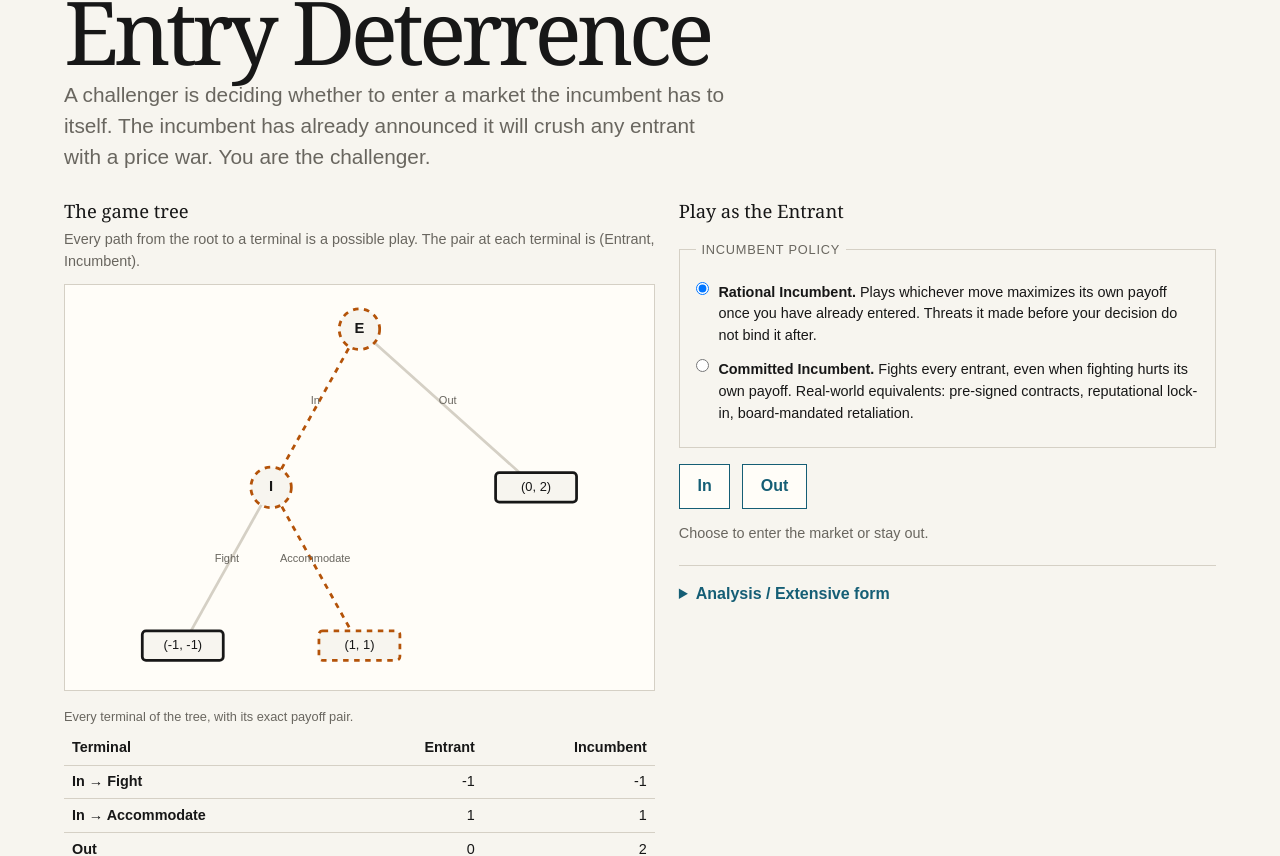
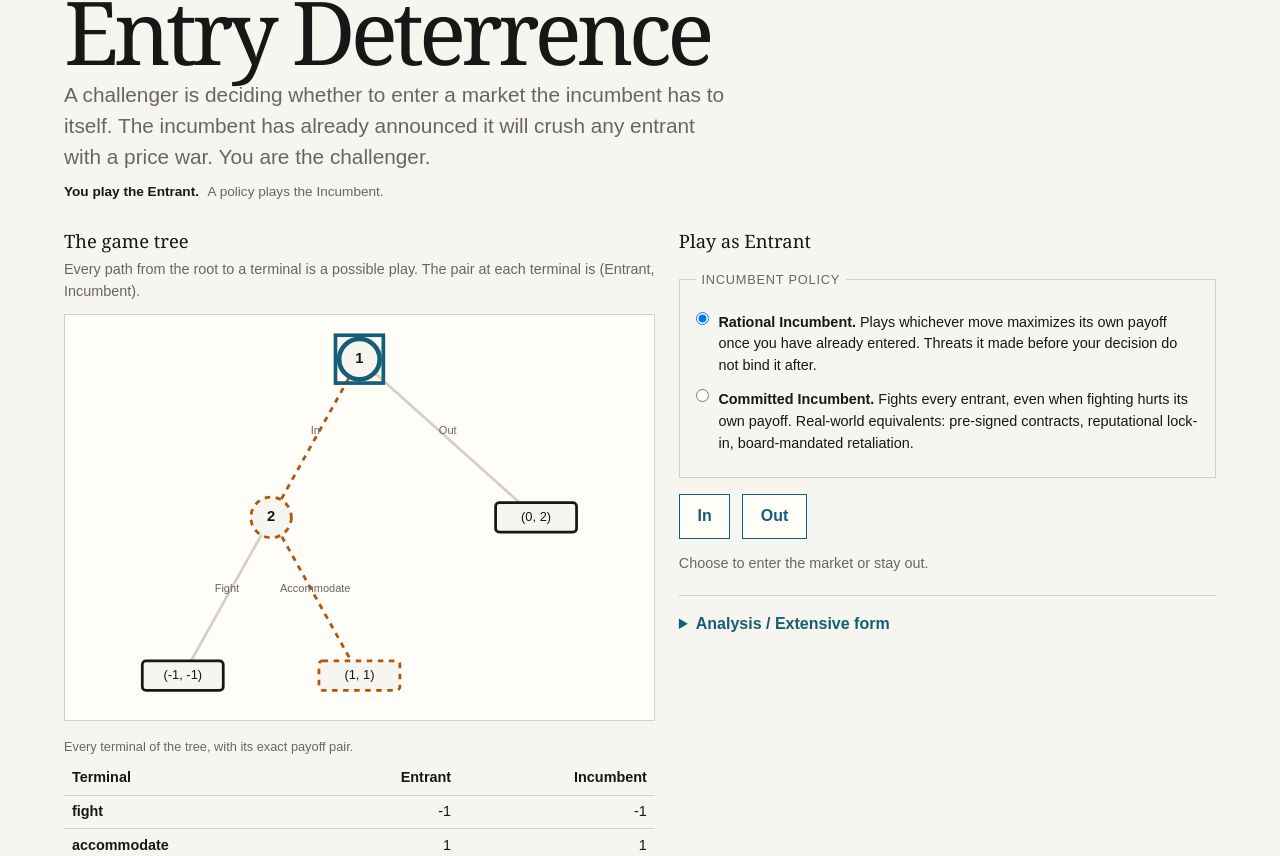
Before and after one commit to ItsMonarch04/gt-sandbox, a Next.js app: page /extensive/entry-deterrence/ in a window 1280 px wide. Shown: the part 246-1102 px from the top of the page. Built offline with nearby package versions, Linux system fonts and the light colour scheme; no server answers.

Commit message:
Commit v0.16.6: Player-Agnostic Extensive Surface /6-O8-O7

```diff
--- a/package.json
+++ b/package.json
@@ -1,6 +1,6 @@
 {
   "name": "game-theory-sandbox",
-  "version": "0.16.5",
+  "version": "0.16.6",
   "private": true,
   "packageManager": "pnpm@11.7.0",
   "engines": {
--- a/src/components/arena/extensive-play.tsx
+++ b/src/components/arena/extensive-play.tsx
@@ -11,6 +11,7 @@ import {
   backwardInduction,
   type DecisionNode,
   type GameNode,
+  type TerminalNode,
 } from "@/engine/extensive";
 import { formatRational, type Rational } from "@/engine/rational";
 
@@ -38,7 +39,6 @@ function layoutTree(root: GameNode): {
   width: number;
   height: number;
 } {
-  // Two-pass layout: compute subtree widths, then assign x coordinates.
   const widthCache = new Map<string, number>();
   const width = (node: GameNode): number => {
     if (widthCache.has(node.id)) return widthCache.get(node.id)!;
@@ -99,24 +99,45 @@ function isDecision(node: GameNode): node is DecisionNode {
   return node.kind === "decision";
 }
 
-function playAgainstRival(
+function isTerminal(node: GameNode): node is TerminalNode {
+  return node.kind === "terminal";
+}
+
+interface WalkResult {
+  readonly path: readonly string[];
+  readonly awaitingNode: DecisionNode | null;
+  readonly terminal: TerminalNode | null;
+}
+
+function walkGame(
   root: GameNode,
-  entrantChoice: number,
+  userPlayer: string,
+  userChoices: ReadonlyMap<string, number>,
   rivalStrategy: ReadonlyMap<string, number>,
-): { path: string[]; terminal: GameNode } {
+): WalkResult {
   const path: string[] = [];
   let current: GameNode = root;
-  let entrantMoved = false;
-  while (current.kind !== "terminal") {
+  while (true) {
     path.push(current.id);
-    const chosen = entrantMoved
-      ? (rivalStrategy.get(current.id) ?? 0)
-      : entrantChoice;
-    entrantMoved = true;
+    if (isTerminal(current)) {
+      return { path, awaitingNode: null, terminal: current };
+    }
+    let chosen: number | undefined;
+    if (current.player === userPlayer) {
+      chosen = userChoices.get(current.id);
+      if (chosen === undefined) {
+        return { path, awaitingNode: current, terminal: null };
+      }
+    } else {
+      chosen = rivalStrategy.get(current.id) ?? 0;
+    }
     current = current.children[chosen];
   }
-  path.push(current.id);
-  return { path, terminal: current };
+}
+
+/** Ordered short labels (1-based) — always unique even when player names share a first letter. */
+function playerShortLabels(players: readonly string[]): readonly string[] {
+  return players.map((_, index) => String(index + 1));
 }
 
 export function ExtensivePlayExperience({ slug }: Props) {
@@ -125,45 +146,76 @@ export function ExtensivePlayExperience({ slug }: Props) {
   const game = entry.game;
 
   const [rivalId, setRivalId] = useState(content.rivals[0].id);
-  const [entrantChoice, setEntrantChoice] = useState<number | null>(null);
+  const [userChoices, setUserChoices] = useState<ReadonlyMap<string, number>>(
+    () => new Map(),
+  );
 
   const rival =
     content.rivals.find((r) => r.id === rivalId) ?? content.rivals[0];
 
   const layout = useMemo(() => layoutTree(game.root), [game.root]);
   const spne = useMemo(() => backwardInduction(game), [game]);
-  const entrantNode = game.root as DecisionNode;
+  const shortLabels = useMemo(
+    () => playerShortLabels(game.players),
+    [game.players],
+  );
 
-  const outcome =
-    entrantChoice === null
-      ? null
-      : playAgainstRival(game.root, entrantChoice, rival.strategy);
-  const spnePath = new Set(spne.path);
-  const currentPath = new Set(outcome?.path ?? []);
-  const terminalPayoffs =
-    outcome && outcome.terminal.kind === "terminal"
-      ? outcome.terminal.payoffs
-      : null;
+  const walk = walkGame(
+    game.root,
+    content.userPlayer,
+    userChoices,
+    rival.strategy,
+  );
+  const isComplete = walk.terminal !== null;
+  const spnePath = useMemo(() => new Set(spne.path), [spne.path]);
+  const currentPath = new Set(walk.path);
+  const terminalPayoffs = walk.terminal?.payoffs ?? null;
+  const roundCount = userChoices.size;
 
   const unitWidth = Math.max(layout.width, 1);
   const unitHeight = Math.max(layout.height, 1);
-  const svgWidth = 320;
-  const svgHeight = 220;
+  const svgWidth = Math.max(320, unitWidth * 34);
+  const svgHeight = Math.max(220, unitHeight * 60 + 40);
   const px = (units: number) => 16 + (units / unitWidth) * (svgWidth - 32);
   const py = (units: number) => 24 + (units / unitHeight) * (svgHeight - 48);
 
-  function handleEntrantChoice(index: number) {
-    setEntrantChoice(index);
+  function handleChoice(nodeId: string, index: number) {
+    setUserChoices((prev) => {
+      const next = new Map(prev);
+      next.set(nodeId, index);
+      return next;
+    });
   }
   function reset() {
-    setEntrantChoice(null);
+    setUserChoices(new Map());
   }
+
+  const outcomeSentence = terminalPayoffs
+    ? `Outcome: ${game.players
+        .map(
+          (name, index) => `${name} ${formatRational(terminalPayoffs[index])}`,
+        )
+        .join(", ")}.`
+    : null;
+  const promptSentence =
+    walk.awaitingNode === null
+      ? content.initialPrompt
+      : roundCount === 0
+        ? content.initialPrompt
+        : `Your turn: choose ${walk.awaitingNode.actions.join(" or ")}.`;
+
+  const dataPhase = isComplete
+    ? "complete"
+    : walk.awaitingNode
+      ? "awaiting-user"
+      : "in-progress";
 
   return (
     <section
       aria-labelledby="extensive-title"
       className="extensive-session"
-      data-round={entrantChoice === null ? 0 : 1}
+      data-phase={dataPhase}
+      data-round={roundCount}
       data-slug={slug}
     >
       <header className="extensive-session__header">
@@ -172,6 +224,10 @@ export function ExtensivePlayExperience({ slug }: Props) {
           {game.title}
         </h1>
         <p className="lede">{content.framing}</p>
+        <p className="extensive-session__legend">
+          <strong>{content.playerLegend.user}</strong>{" "}
+          {content.playerLegend.rival}
+        </p>
       </header>
 
       <div className="extensive-session__layout">
@@ -183,11 +239,12 @@ export function ExtensivePlayExperience({ slug }: Props) {
             <h2 id="extensive-tree-title">The game tree</h2>
             <p>
               Every path from the root to a terminal is a possible play. The
-              pair at each terminal is (Entrant, Incumbent).
+              pair at each terminal is {content.payoffPairLabel}.
             </p>
           </div>
+          <div className="extensive-session__tree-scroll">
             <svg
-            aria-label={`Game tree for ${game.title} — decision nodes are circles labelled with the player who chooses; terminals are squares with the payoff pair.`}
+              aria-label={`Game tree for ${game.title} — decision nodes are circles labelled with the player number who chooses; terminals are squares with the payoff pair.`}
               className="extensive-tree"
               role="img"
               viewBox={`0 0 ${svgWidth} ${svgHeight}`}
@@ -234,6 +291,7 @@ export function ExtensivePlayExperience({ slug }: Props) {
                 const cx = px(layoutNode.x);
                 const cy = py(layoutNode.y);
                 if (isDecision(node)) {
+                  const playerIndex = game.players.indexOf(node.player);
                   return (
                     <g
                       data-highlight={
@@ -255,7 +313,7 @@ export function ExtensivePlayExperience({ slug }: Props) {
                         x={cx}
                         y={cy}
                       >
-                      {node.player[0]}
+                        {shortLabels[playerIndex]}
                       </text>
                     </g>
                   );
@@ -289,6 +347,7 @@ export function ExtensivePlayExperience({ slug }: Props) {
                 );
               })}
             </svg>
+          </div>
           <table className="extensive-session__terminals">
             <caption>
               Every terminal of the tree, with its exact payoff pair.
@@ -296,33 +355,24 @@ export function ExtensivePlayExperience({ slug }: Props) {
             <thead>
               <tr>
                 <th scope="col">Terminal</th>
-                <th scope="col">Entrant</th>
-                <th scope="col">Incumbent</th>
+                {game.players.map((name) => (
+                  <th key={name} scope="col">
+                    {name}
+                  </th>
+                ))}
               </tr>
             </thead>
             <tbody>
               {layout.nodes
-                .filter((layoutNode) => layoutNode.node.kind === "terminal")
+                .filter((layoutNode) => isTerminal(layoutNode.node))
                 .map((layoutNode) => {
-                  const node = layoutNode.node as GameNode & {
-                    kind: "terminal";
-                  };
-                  const parentEdge = layout.edges.find(
-                    (edge) => edge.to.node.id === node.id,
-                  );
-                  const grandparentEdge = parentEdge
-                    ? layout.edges.find(
-                        (edge) => edge.to.node.id === parentEdge.from.node.id,
-                      )
-                    : undefined;
-                  const label = grandparentEdge
-                    ? `${grandparentEdge.label} → ${parentEdge!.label}`
-                    : (parentEdge?.label ?? node.id);
+                  const node = layoutNode.node as TerminalNode;
                   return (
                     <tr key={node.id}>
-                      <th scope="row">{label}</th>
-                      <td>{formatRational(node.payoffs[0])}</td>
-                      <td>{formatRational(node.payoffs[1])}</td>
+                      <th scope="row">{node.id}</th>
+                      {node.payoffs.map((value, index) => (
+                        <td key={index}>{formatRational(value)}</td>
+                      ))}
                     </tr>
                   );
                 })}
@@ -334,14 +384,14 @@ export function ExtensivePlayExperience({ slug }: Props) {
           aria-labelledby="extensive-controls-title"
           className="extensive-session__controls"
         >
-          <h2 id="extensive-controls-title">Play as the Entrant</h2>
+          <h2 id="extensive-controls-title">Play as {content.userPlayer}</h2>
           <fieldset className="extensive-session__rival">
-            <legend>Incumbent policy</legend>
+            <legend>{content.rivalLegend}</legend>
             {content.rivals.map((option) => (
               <label key={option.id}>
                 <input
                   checked={rivalId === option.id}
-                  name="incumbent-policy"
+                  name="extensive-rival-policy"
                   onChange={() => {
                     setRivalId(option.id);
                     reset();
@@ -356,28 +406,30 @@ export function ExtensivePlayExperience({ slug }: Props) {
             ))}
           </fieldset>
 
+          {walk.awaitingNode ? (
             <div className="extensive-session__buttons">
-            {entrantNode.actions.map((action, index) => (
+              {walk.awaitingNode.actions.map((action, index) => {
+                const node = walk.awaitingNode!;
+                return (
                   <button
-                aria-pressed={entrantChoice === index}
+                    aria-pressed={false}
                     className="extensive-session__choice"
-                disabled={entrantChoice !== null}
-                key={action}
-                onClick={() => handleEntrantChoice(index)}
+                    key={`${node.id}-${action}`}
+                    onClick={() => handleChoice(node.id, index)}
                     type="button"
                   >
                     {action}
                   </button>
-            ))}
+                );
+              })}
             </div>
+          ) : null}
 
           <p aria-live="polite" className="extensive-session__narration">
-            {outcome && terminalPayoffs
-              ? `You played ${entrantNode.actions[entrantChoice!]}. Outcome: Entrant ${formatRational(terminalPayoffs[0])}, Incumbent ${formatRational(terminalPayoffs[1])}.`
-              : "Choose to enter the market or stay out."}
+            {isComplete && outcomeSentence ? outcomeSentence : promptSentence}
           </p>
 
-          {outcome ? (
+          {isComplete ? (
             <button
               className="extensive-session__reset"
               onClick={reset}
```
Also changed, not shown: src/components/analysis/spne-panel.tsx (+10 -0 lines), 2 other files (tests, documents, lock files or other folders). Lines whose indentation alone changed are shown as unchanged.
